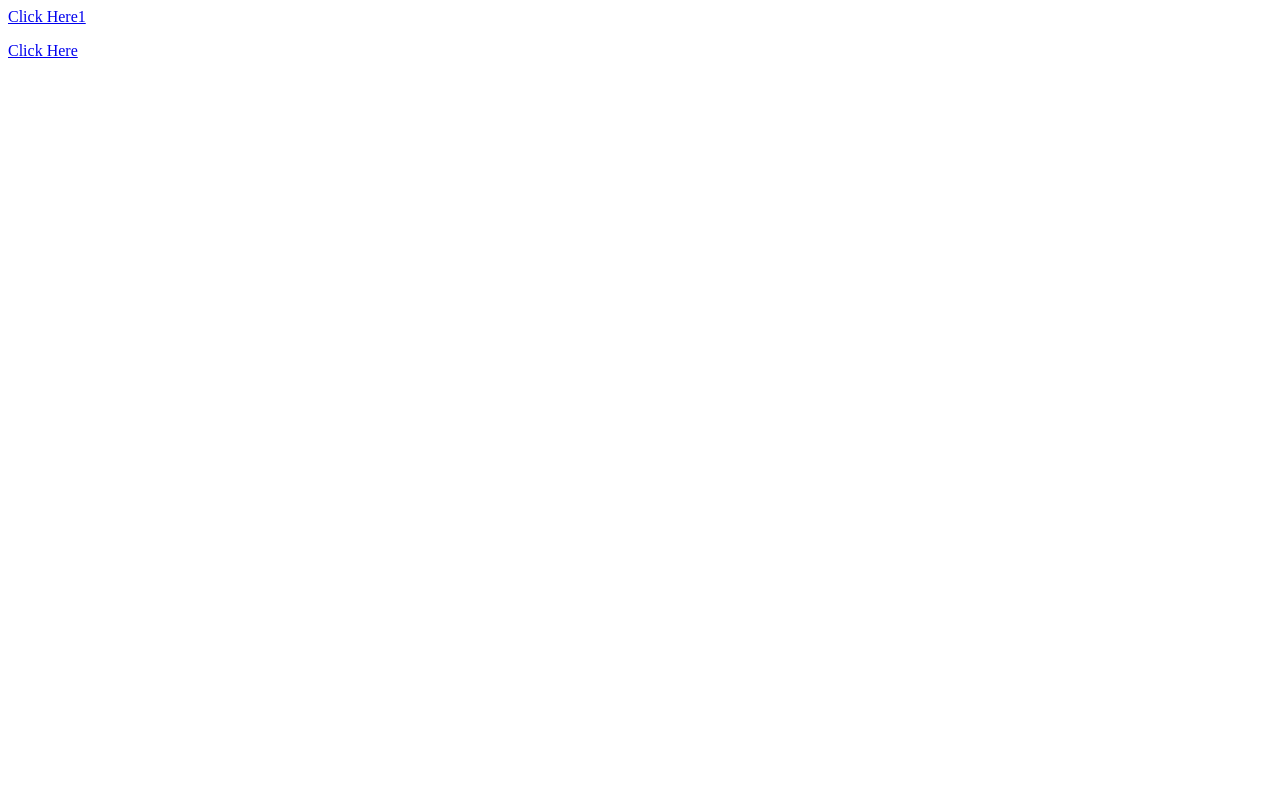
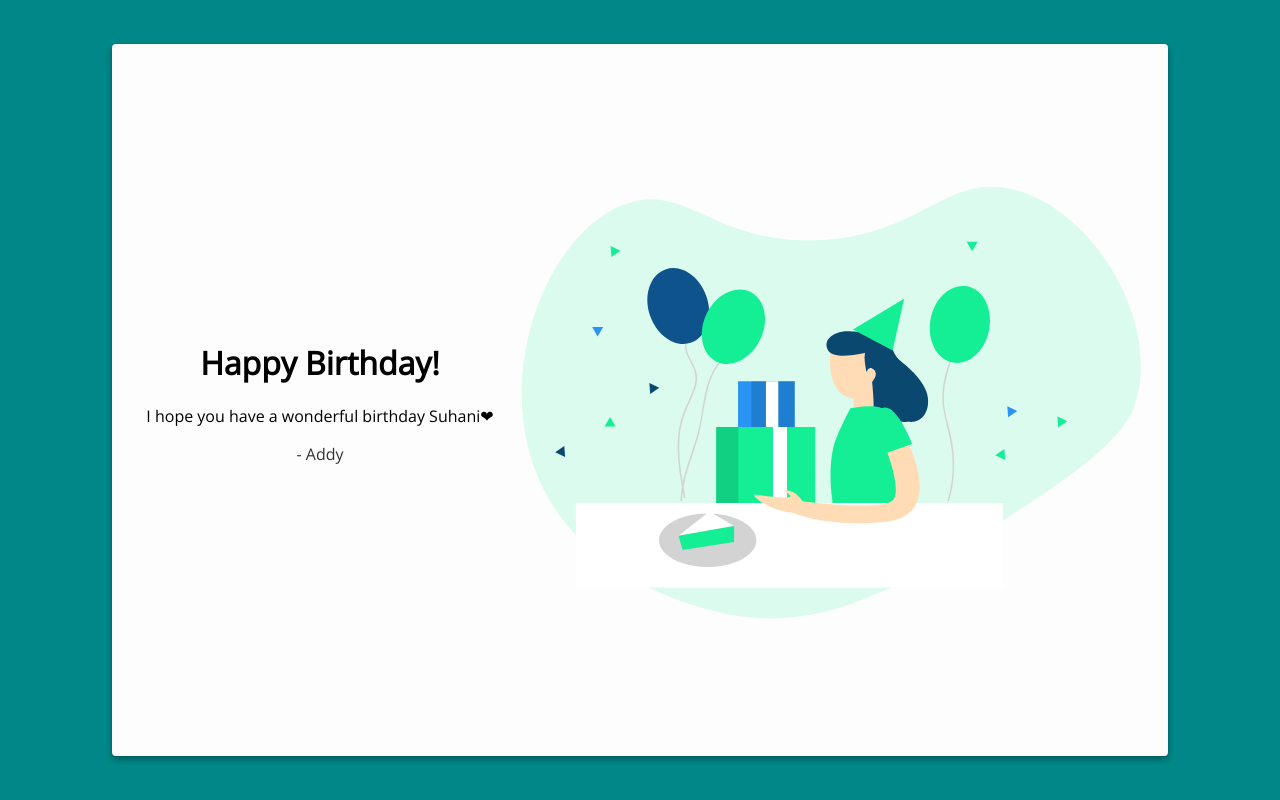
Before and after one commit to addythakur199/newpdf, a plain HTML site: page index.html in a window 1280 px wide. Drawn offline with nearby package versions, Linux system fonts and the light colour scheme.

Commit message:
Add files via upload

```diff
--- /dev/null
+++ b/index.css
@@ -0,0 +1,66 @@
+
+* {
+  transition: all 0.2s ease-in-out;
+}
+
+body {
+  background: #008888;
+  display: grid;
+  place-items: center;
+  height: 100vh;
+  margin: 0;
+  font-family: 'Open Sans', sans-serif;
+}
+
+.card {
+  background: #fdfdfd;
+  border-radius: 4px;
+  height: 85vh;
+  width: 80vw;
+  box-shadow: 0 3px 6px rgba(0, 0, 0, 0.16), 0 3px 6px rgba(0, 0, 0, 0.23);
+  text-align: center;
+  display: flex;
+  flex-direction: column;
+  justify-content: center;
+  align-items: center;
+  padding: 1em;
+  overflow: hidden;
+}
+
+@media only screen and (min-width: 1000px) {
+  .card {
+    flex-direction: row-reverse;
+  }
+  .card img.birthday {
+    width: 100%;
+    max-width: 50vw;
+    max-height: unset;
+  }
+}
+
+@media only screen and (max-height: 640px) {
+  .card {
+    flex-direction: row-reverse;
+  }
+  .card img.birthday {
+    width: 100%;
+    max-width: 50vw;
+    max-height: unset;
+  }
+}
+
+img.birthday {
+  max-height: 40vh;
+}
+
+.text {
+  padding: 1em;
+}
+
+.muted {
+  opacity: 0.8;
+}
+
+.space {
+  height: 100px;
+}
--- a/index.html
+++ b/index.html
@@ -1,4 +1,22 @@
-<html>
-  <p><a href="attractive.rar">Click Here1</a></p>
-  <p><a href="Marigold Birthday Greeting Collage.pdf">Click Here</a></p>
+<!DOCTYPE html>
+<html lang="en">
+<head>
+  <meta charset="UTF-8">
+  <meta name="viewport" content="width=device-width, initial-scale=1.0">
+  <link rel="stylesheet" href="./index.css">
+  <link rel="preconnect" href="https://fonts.gstatic.com">
+  <link rel="stylesheet" href="https://fonts.googleapis.com/css2?family=Open+Sans&display=swap">
+  <title>Happy Birthday</title>
+</head>
+<body>
+  <div class="card">
+    <img src="./birthday.svg" alt="birthday" class="birthday">
+    <div class="text">
+      <h1>Happy Birthday!</h1>
+      <p>I hope you have a wonderful birthday Suhani❤</p>
+      <p class="muted">- Addy</p>
+    </div>
+    <div class="space"></div>
+  </div>
+</body>
 </html>
```
Also changed, not shown: birthday.svg (added), 2 other files.
